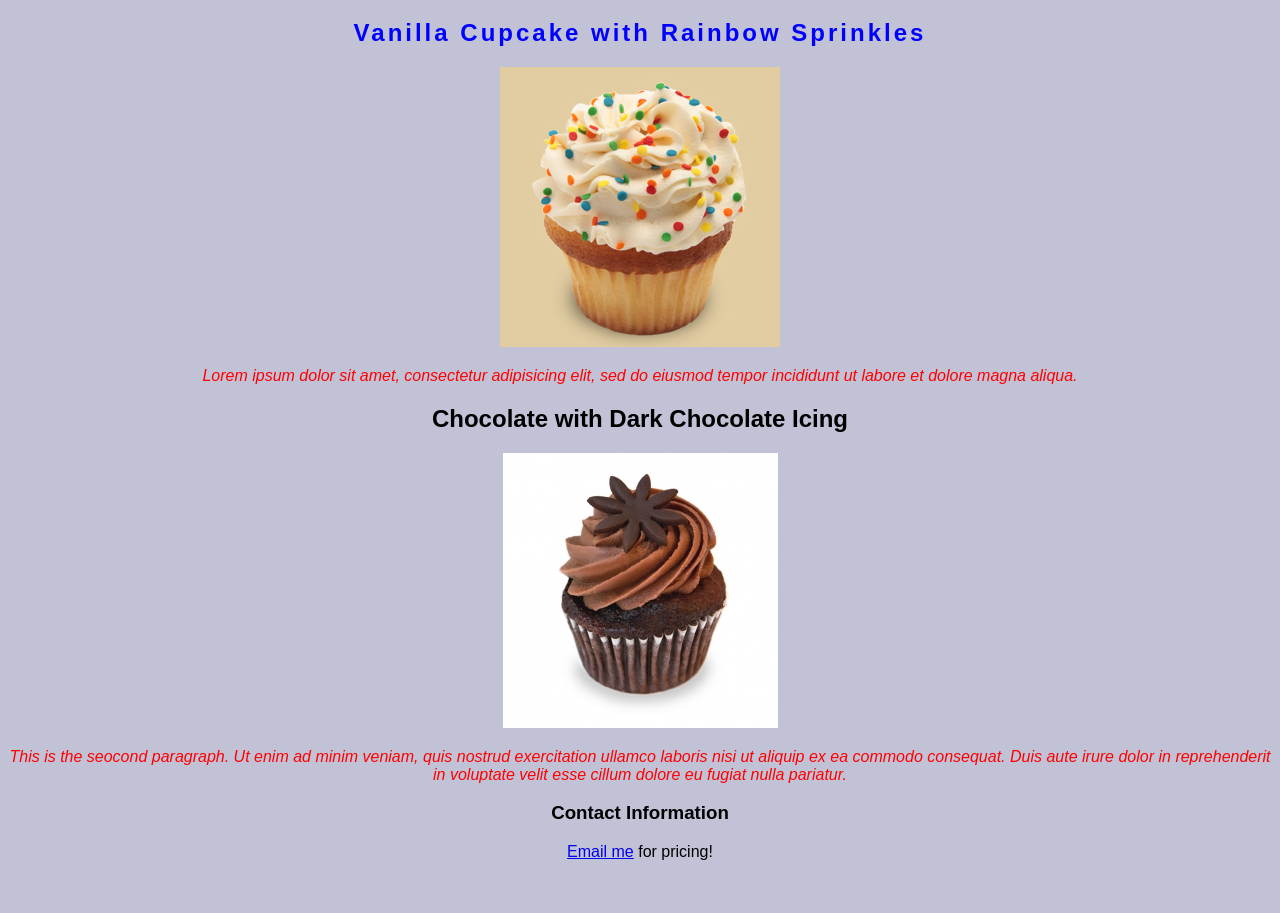
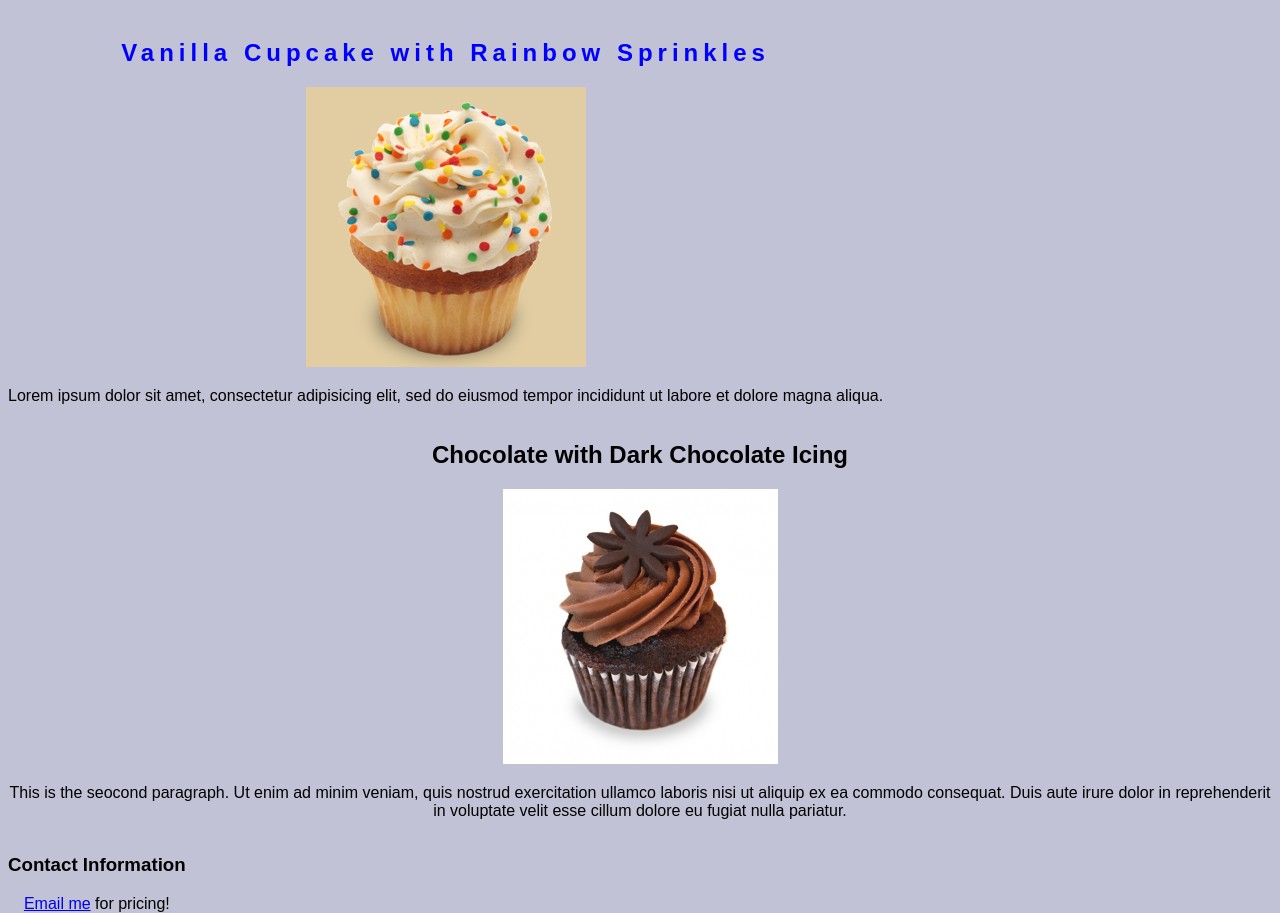
Before and after one commit to idevera/Cupcake-Shop, a plain HTML site: page index.html in a window 1280 px wide. Shown: the part 61-974 px from the top of the page. Before the commit the page ends 930 px from the top, so only its background shows below. Drawn offline with Linux system fonts and the light colour scheme.

Commit message:
Added divs

```diff
--- a/css/styles.css
+++ b/css/styles.css
@@ -4,11 +4,16 @@ body {
 }
 
 h2.best {
-	letter-spacing: 3px;
+	letter-spacing: 5px;
 	color: blue;
 }
 
-p.flashy {
-	color: red;
-	font-style: italic;
+.column {
+	margin: auto;
+	float: left;
 }
+
+.footer {
+	margin: auto;
+	float: left;
+}
--- a/index.html
+++ b/index.html
@@ -7,15 +7,20 @@
 	<body bgcolor="#c2c2d6">
 		<h1>Specializing in local and organic ingredients</h1>
 
+		<div class="column">
 			<h2 class="best">Vanilla Cupcake with Rainbow Sprinkles</h2>
 			<img src="img/Vanilla.jpg" alt="Vanilla Cupcake with Rainbow Sprinkles">
-		<p class="flashy"> Lorem ipsum dolor sit amet, consectetur adipisicing elit, sed do eiusmod tempor incididunt ut labore et dolore magna aliqua.</p>
+			<p>Lorem ipsum dolor sit amet, consectetur adipisicing elit, sed do eiusmod tempor incididunt ut labore et dolore magna aliqua.</p>
+		</div>
 
+		<div class="column">
 			<h2>Chocolate with Dark Chocolate Icing</h2>
 			<img src="img/Chocolate.jpg" alt="Chocolate Cupcake">
-		<p class="flashy">This is the seocond paragraph. Ut enim ad minim veniam, quis nostrud exercitation ullamco laboris nisi ut aliquip ex ea commodo consequat. Duis aute irure dolor in reprehenderit in voluptate velit esse cillum dolore eu fugiat nulla pariatur.</p>
+			<p>This is the seocond paragraph. Ut enim ad minim veniam, quis nostrud exercitation ullamco laboris nisi ut aliquip ex ea commodo consequat. Duis aute irure dolor in reprehenderit in voluptate velit esse cillum dolore eu fugiat nulla pariatur.</p>
+		</div>
 
+		<div class="footer">
 			<h3>Contact Information</h3>
 			<a href="mailto:michael@epicodus.com">Email me</a> for pricing!
-
+		</div>
 	</body>
```
Lines whose indentation alone changed are shown as unchanged.
